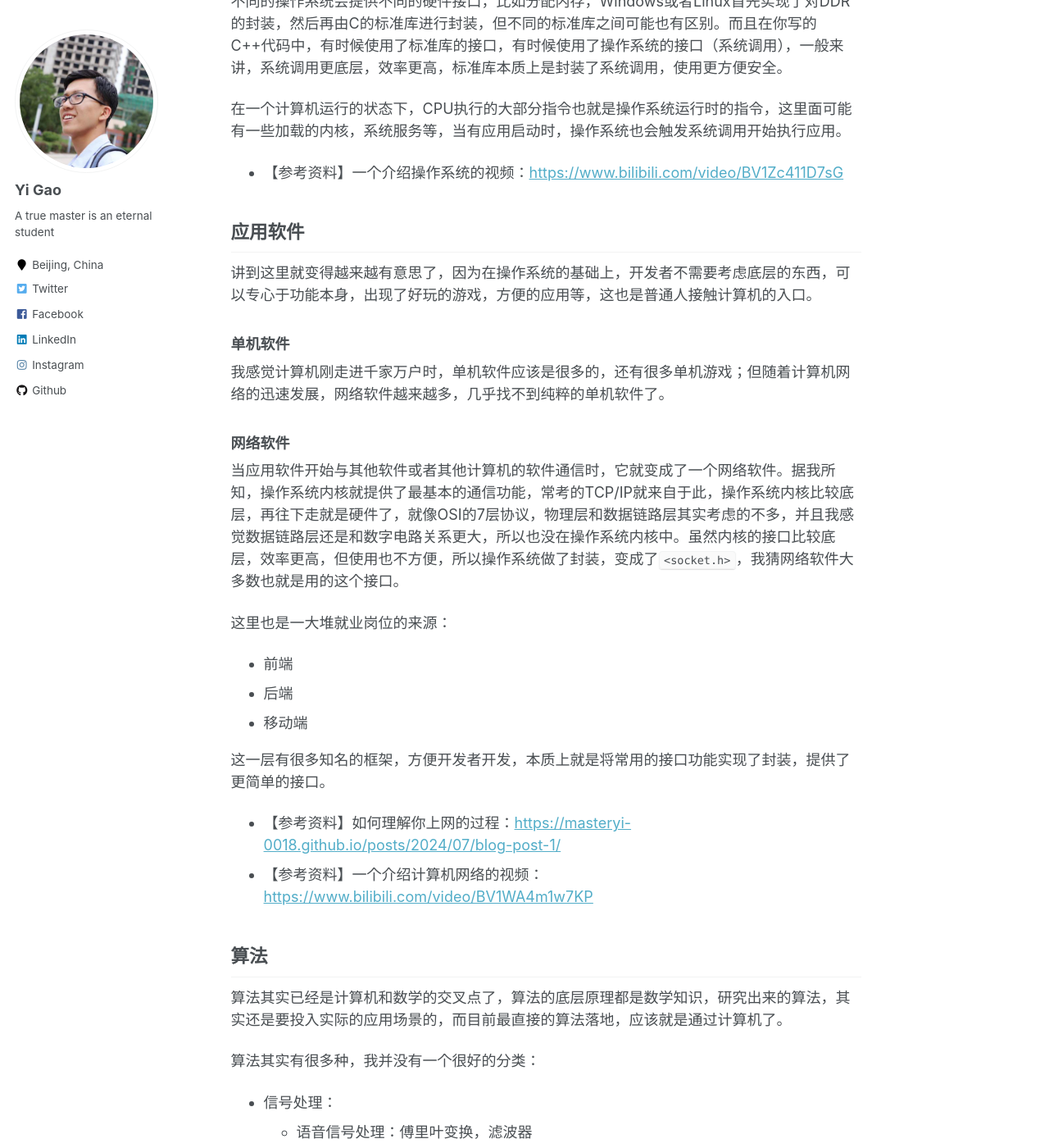
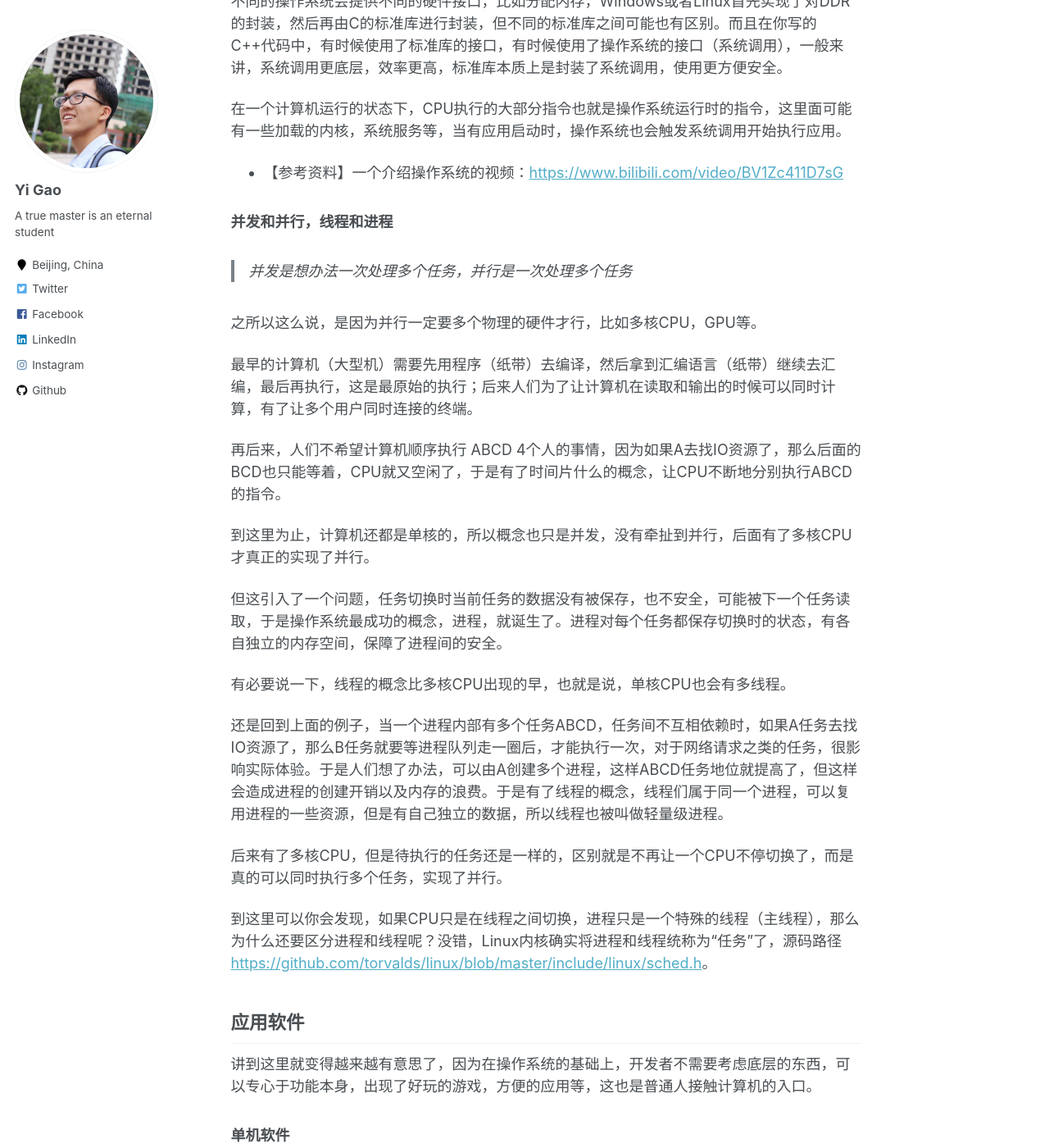
Before and after one commit to masteryi-0018/masteryi-0018.github.io, a Jekyll site: the page built from _posts/2024-11-24-blog-post-1.md, in a window 1280 px wide and 1400 px high, scrolled down 3966 px. Shown: the whole window at 82% size. Built offline with Jekyll 4.4.1, drawn with Linux system fonts in a browser that asks for light colours.

Commit message:
20241229

```diff
--- a/_posts/2024-11-24-blog-post-1.md
+++ b/_posts/2024-11-24-blog-post-1.md
@@ -128,6 +128,28 @@ tags:
 
 - 【参考资料】一个介绍操作系统的视频：<https://www.bilibili.com/video/BV1Zc411D7sG>
 
+### 并发和并行，线程和进程
+
+> 并发是想办法一次处理多个任务，并行是一次处理多个任务
+
+之所以这么说，是因为并行一定要多个物理的硬件才行，比如多核CPU，GPU等。
+
+最早的计算机（大型机）需要先用程序（纸带）去编译，然后拿到汇编语言（纸带）继续去汇编，最后再执行，这是最原始的执行；后来人们为了让计算机在读取和输出的时候可以同时计算，有了让多个用户同时连接的终端。
+
+再后来，人们不希望计算机顺序执行 ABCD 4个人的事情，因为如果A去找IO资源了，那么后面的BCD也只能等着，CPU就又空闲了，于是有了时间片什么的概念，让CPU不断地分别执行ABCD的指令。
+
+到这里为止，计算机还都是单核的，所以概念也只是并发，没有牵扯到并行，后面有了多核CPU才真正的实现了并行。
+
+但这引入了一个问题，任务切换时当前任务的数据没有被保存，也不安全，可能被下一个任务读取，于是操作系统最成功的概念，进程，就诞生了。进程对每个任务都保存切换时的状态，有各自独立的内存空间，保障了进程间的安全。
+
+有必要说一下，线程的概念比多核CPU出现的早，也就是说，单核CPU也会有多线程。
+
+还是回到上面的例子，当一个进程内部有多个任务ABCD，任务间不互相依赖时，如果A任务去找IO资源了，那么B任务就要等进程队列走一圈后，才能执行一次，对于网络请求之类的任务，很影响实际体验。于是人们想了办法，可以由A创建多个进程，这样ABCD任务地位就提高了，但这样会造成进程的创建开销以及内存的浪费。于是有了线程的概念，线程们属于同一个进程，可以复用进程的一些资源，但是有自己独立的数据，所以线程也被叫做轻量级进程。
+
+后来有了多核CPU，但是待执行的任务还是一样的，区别就是不再让一个CPU不停切换了，而是真的可以同时执行多个任务，实现了并行。
+
+到这里可以你会发现，如果CPU只是在线程之间切换，进程只是一个特殊的线程（主线程），那么为什么还要区分进程和线程呢？没错，Linux内核确实将进程和线程统称为“任务”了，源码路径<https://github.com/torvalds/linux/blob/master/include/linux/sched.h>。
+
 ## 应用软件
 
 讲到这里就变得越来越有意思了，因为在操作系统的基础上，开发者不需要考虑底层的东西，可以专心于功能本身，出现了好玩的游戏，方便的应用等，这也是普通人接触计算机的入口。
```
